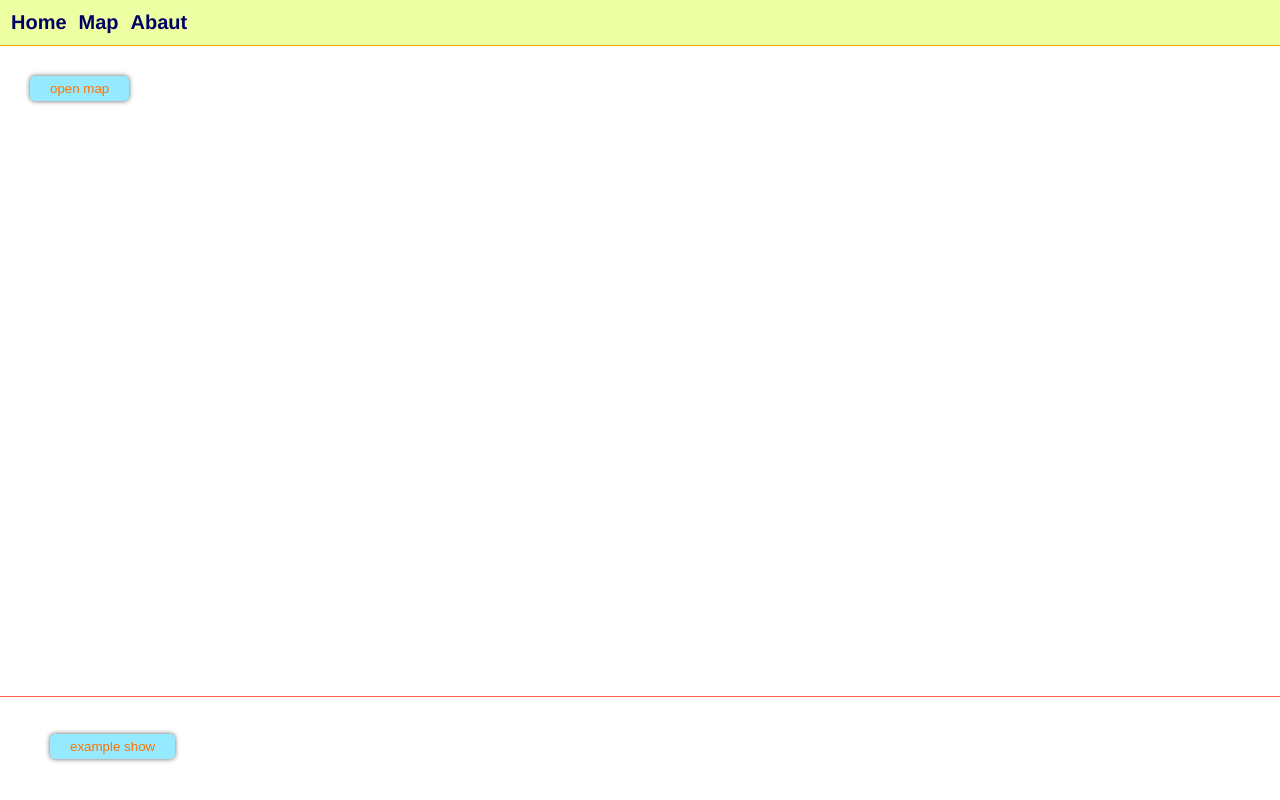
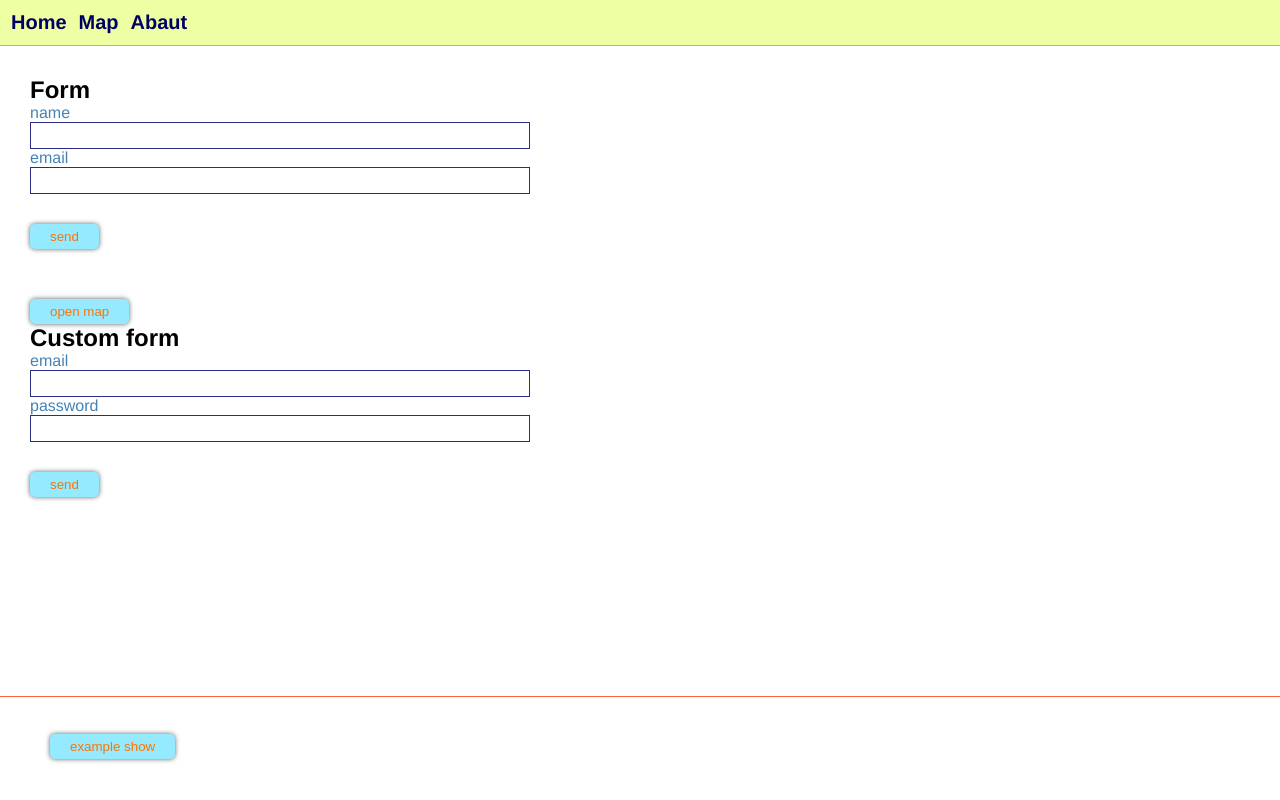
Before and after one commit to aleksandr031091/vue_training, a Vue app: page /map in a window 1280 px wide. Built offline with nearby package versions, Linux system fonts and the light colour scheme.

Commit message:
form example

```diff
--- a/src/components/form/Form.vue
+++ b/src/components/form/Form.vue
@@ -1,7 +1,8 @@
 <template>
-  <form>
-    <slot :name="title"></slot>
+  <form class="form" @submit.prevent="handleSubmit">
+    <slot name="title"></slot>
     <slot></slot>
+    <slot name="button"></slot>
   </form>
 </template>
 
@@ -9,10 +10,17 @@
 export default {
   name: "Form",
 
-  props: {
-    title: String,
+  methods: {
+    handleSubmit() {
+      this.$emit("submit", "form submited");
+    },
   },
 };
 </script>
 
-<style lang="scss" scoped></style>
+<style lang="scss" scoped>
+.form {
+  width: 500px;
+  margin-bottom: 50px;
+}
+</style>
--- /dev/null
+++ b/src/components/shared/custom_form_provide/CustomForm.vue
@@ -0,0 +1,49 @@
+<template>
+  <form class="customForm" v-on="$listeners">
+    <slot name="title"></slot>
+    <slot></slot>
+    <slot name="button"></slot>
+  </form>
+</template>
+
+<script>
+export default {
+  name: "CustomFormProvide",
+
+  provide() {
+    return {
+      form: this,
+    };
+  },
+
+  data() {
+    return {
+      inputs: [],
+    };
+  },
+
+  methods: {
+    registerInput(input) {
+      this.inputs.push(input);
+    },
+
+    unRegisterInput(input) {
+      this.inputs.filter((el) => el !== input);
+    },
+
+    validate() {
+      return this.input.evry((input) => input.validate());
+    },
+
+    reset() {
+      this.input.forEach((input) => input.reset());
+    },
+  },
+};
+</script>
+
+<style lang="scss" scoped>
+.customForm {
+  width: 500px;
+}
+</style>
--- a/src/components/shared/custom_input/CustomInput.vue
+++ b/src/components/shared/custom_input/CustomInput.vue
@@ -7,7 +7,6 @@
       v-bind="$attrs"
     />
     <span v-if="!isValid" class="label_validate">{{ error }}</span>
-    <span>{{ isValid }}</span>
   </label>
 </template>
 
@@ -16,6 +15,12 @@ export default {
   name: "CustomInput",
 
   inheritAttrs: false,
+
+  inject: {
+    form: {
+      default: null,
+    },
+  },
 
   data() {
     return {
@@ -41,6 +46,16 @@ export default {
     },
 
     label: String,
+  },
+
+  mounted() {
+    if (!this.form) return;
+    this.form.registerInput(this);
+  },
+
+  beforeDestroy() {
+    if (!this.form) return;
+    this.form.unRegisterInput(this);
   },
 
   watch: {
@@ -72,10 +87,9 @@ export default {
       });
     },
 
-    // validateInputStyle(val) {
-    //   !val && true;
-    //   false;
-    // },
+    reset() {
+      this.$emit("input", "");
+    },
   },
 };
 </script>
--- a/src/pages/map_page/MapPage.vue
+++ b/src/pages/map_page/MapPage.vue
@@ -1,6 +1,48 @@
 <template>
   <div>
+    <Form @submit="logger">
+      <template #title> <h2>Form</h2></template>
+      <CustomInput
+        label="name"
+        class="form_item"
+        type="text"
+        v-model.trim="formData.name"
+      />
+
+      <CustomInput
+        label="email"
+        class="form_item"
+        type="text"
+        v-model.trim="formData.email"
+        style="margin-bottom: 30px"
+      />
+      <template #button><Button :type="formData.buttonType" /></template>
+    </Form>
+
     <Button @click="onOpenModal">open map</Button>
+
+    <CustomFormProvide @submit.prevent="handleSubmit">
+      <template #title> <h2>Custom form</h2></template>
+
+      <CustomInput
+        label="email"
+        type="text"
+        v-model.trim="formData.email"
+        :rules="emailRules"
+      />
+      <CustomInput
+        label="password"
+        type="number"
+        v-model.trim="formData.password"
+        :rules="passwordRules"
+        style="margin-bottom: 30px"
+      />
+
+      <template>
+        <Button :type="formData.buttonType">send</Button>
+      </template>
+    </CustomFormProvide>
+
     <Modal :isOpen="isOpenModal">
       <template #button>
         <Button :btnMapstyled="isOpenModal" @click="onOpenModal">
@@ -15,24 +57,61 @@
 <script>
 import Button from "../../components/button/Button.vue";
 import Modal from "../../components/modal/Modal.vue";
+import Form from "../../components/form/Form.vue";
+import CustomInput from "../../components/shared/custom_input/CustomInput.vue";
+import {
+  emailValidate,
+  isRequired,
+  passwordalidate,
+  charMaxLimit,
+} from "../../utils/validationRules";
+
+import CustomFormProvide from "../../components/shared/custom_form_provide/CustomForm.vue";
 
 export default {
   name: "MapPage",
 
-  components: { Button, Modal },
+  components: { Button, Modal, Form, CustomInput, CustomFormProvide },
 
   data() {
     return {
+      formData: {
+        name: "",
+        email: "",
+        password: "",
+        buttonType: "submit",
+      },
+
       isOpenModal: false,
     };
+  },
+
+  computed: {
+    rules() {
+      return [emailValidate, isRequired, passwordalidate, charMaxLimit];
+    },
+
+    emailRules() {
+      return [this.rules.emailValidate, this.rules.isRequired];
+    },
+
+    passwordRules() {
+      return [this.rules.passwordalidate, this.rules.isRequired];
+    },
   },
 
   methods: {
     onOpenModal() {
       this.isOpenModal = !this.isOpenModal;
     },
+
+    logger(val) {
+      console.log(val, "form value");
+    },
+
+    handleSubmit() {
+      console.log(this.formData);
+    },
   },
 };
 </script>
-
-<style lang="scss" scoped></style>
--- a/src/utils/validationRules.js
+++ b/src/utils/validationRules.js
@@ -12,3 +12,13 @@ export const charMinLimit = (limit) => (value) => ({
   hasPassed: value.length >= limit,
   message: "Минимальное колличество символов должно быть 5",
 });
+
+export const emailValidate = (value) => ({
+  hasPassed: /^[a-zA-Z0-9_.+-]+@[a-zA-Z0-9_.-]+\.[a-zA-Z0-9_.-]+$/.test(value),
+  message: "email error",
+});
+
+export const passwordalidate = (value) => ({
+  hasPassed: /^(?=.*[A-Za-z])(?=.*[\b]).{7,256}$/.test(value),
+  message: "must have at least one character and one letter ",
+});
```
